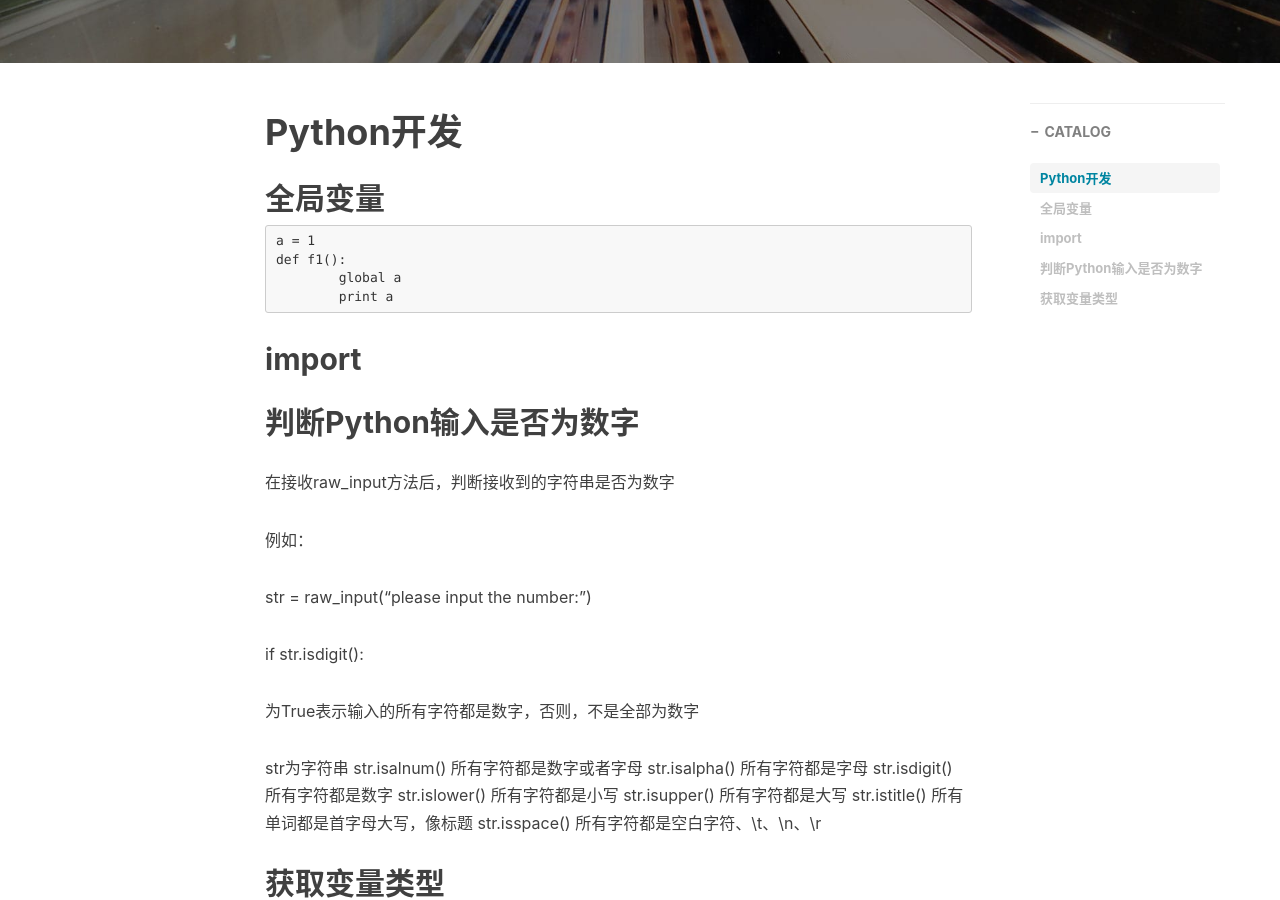
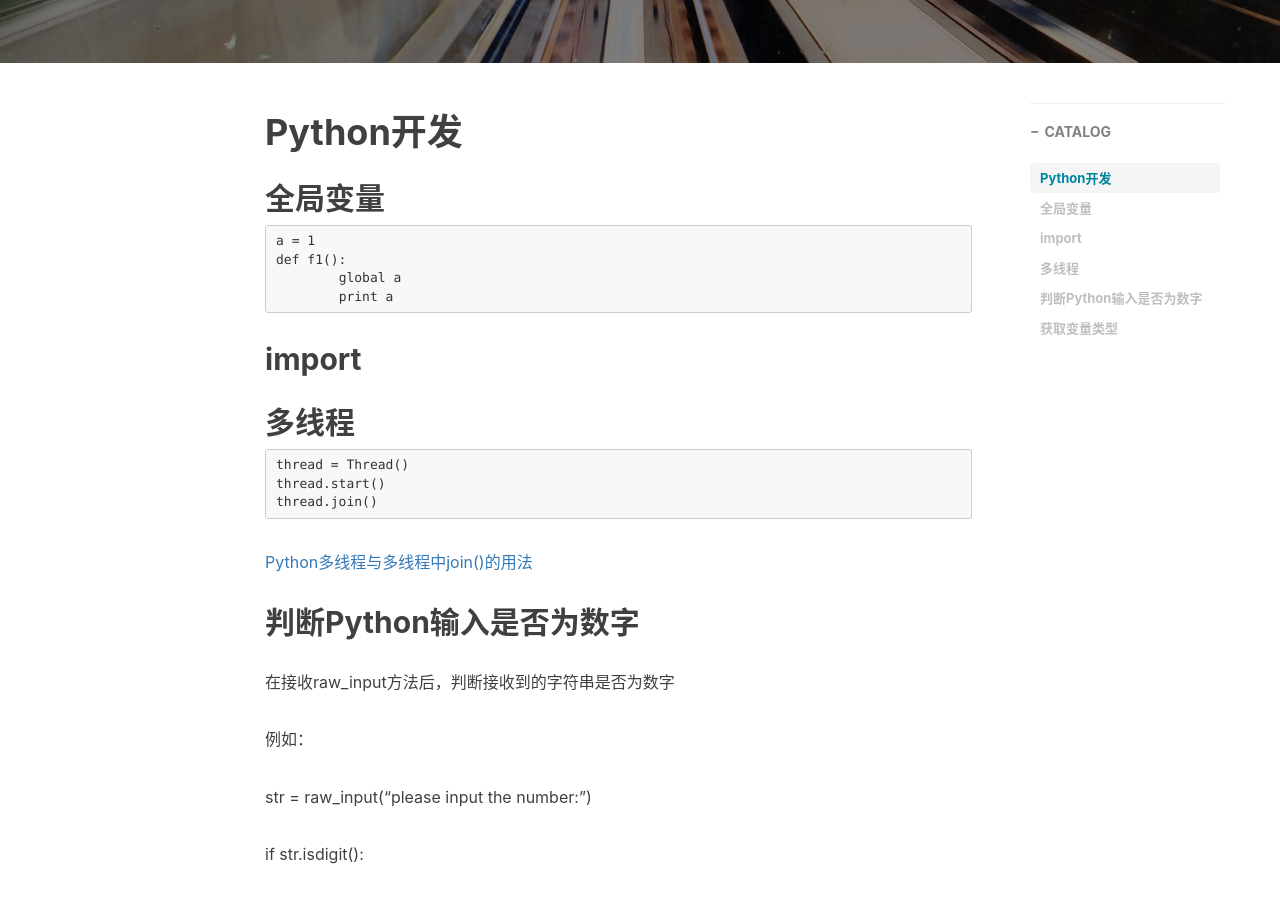
Before and after one commit to JackyCJ/jackycj.github.io, a Jekyll site: the page built from _posts/2020-04-21-Python开发.md, in a window 1280 px wide and 900 px high, scrolled down 460 px. Built offline with Jekyll 4.4.1, drawn with Linux system fonts in a browser that asks for light colours; nearby versions of some CDN libraries; comment, search, counter and statistics services are not loaded.

Commit message:
Update 2020-04-21-Python开发.md

````diff
--- a/_posts/2020-04-21-Python开发.md
+++ b/_posts/2020-04-21-Python开发.md
@@ -26,7 +26,15 @@ def f1():
 ## import
 
 
+## 多线程
 
+```
+thread = Thread()
+thread.start()
+thread.join()
+```
+
+[Python多线程与多线程中join()的用法](https://www.cnblogs.com/cnkai/p/7504980.html)
 
 ## 判断Python输入是否为数字
 
````
